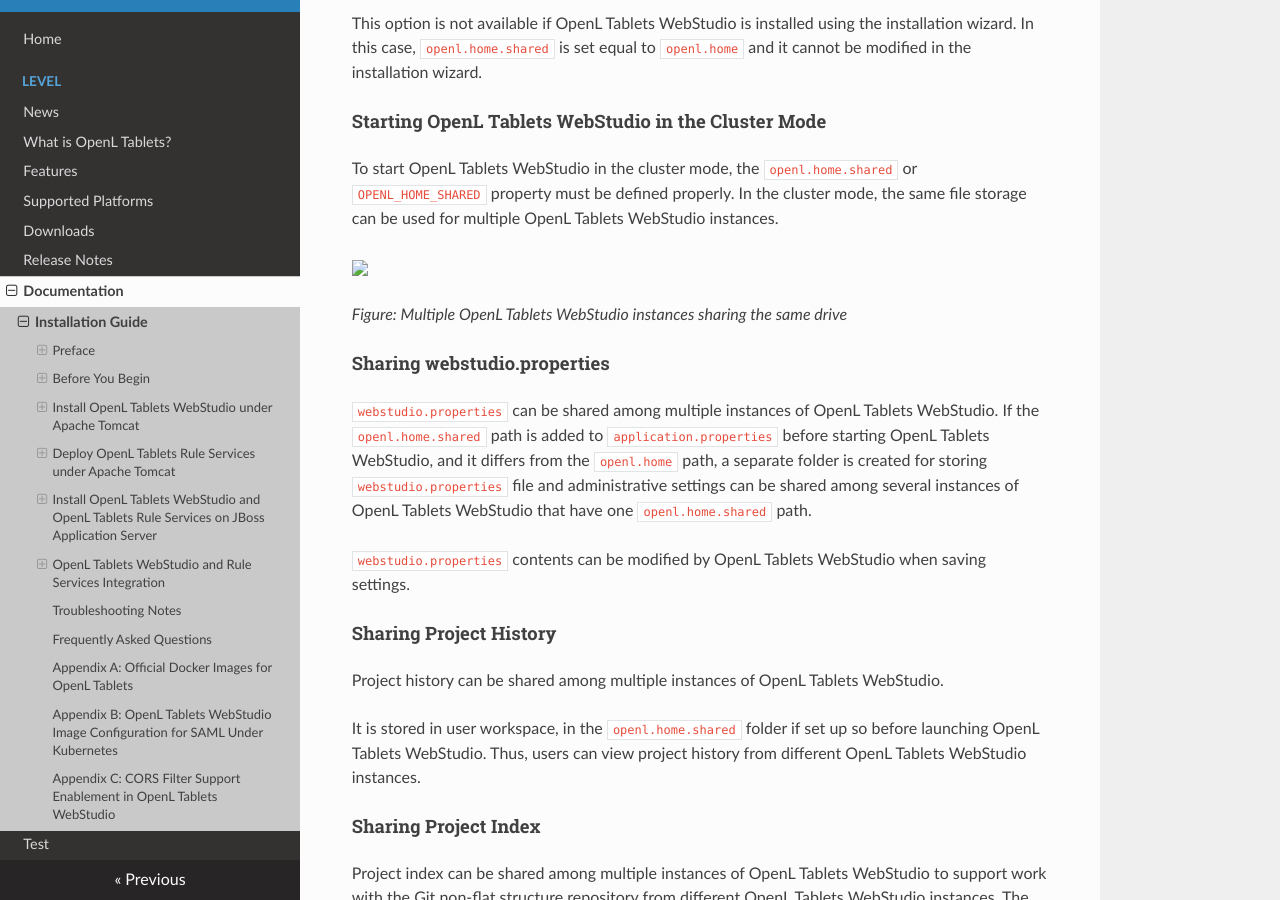
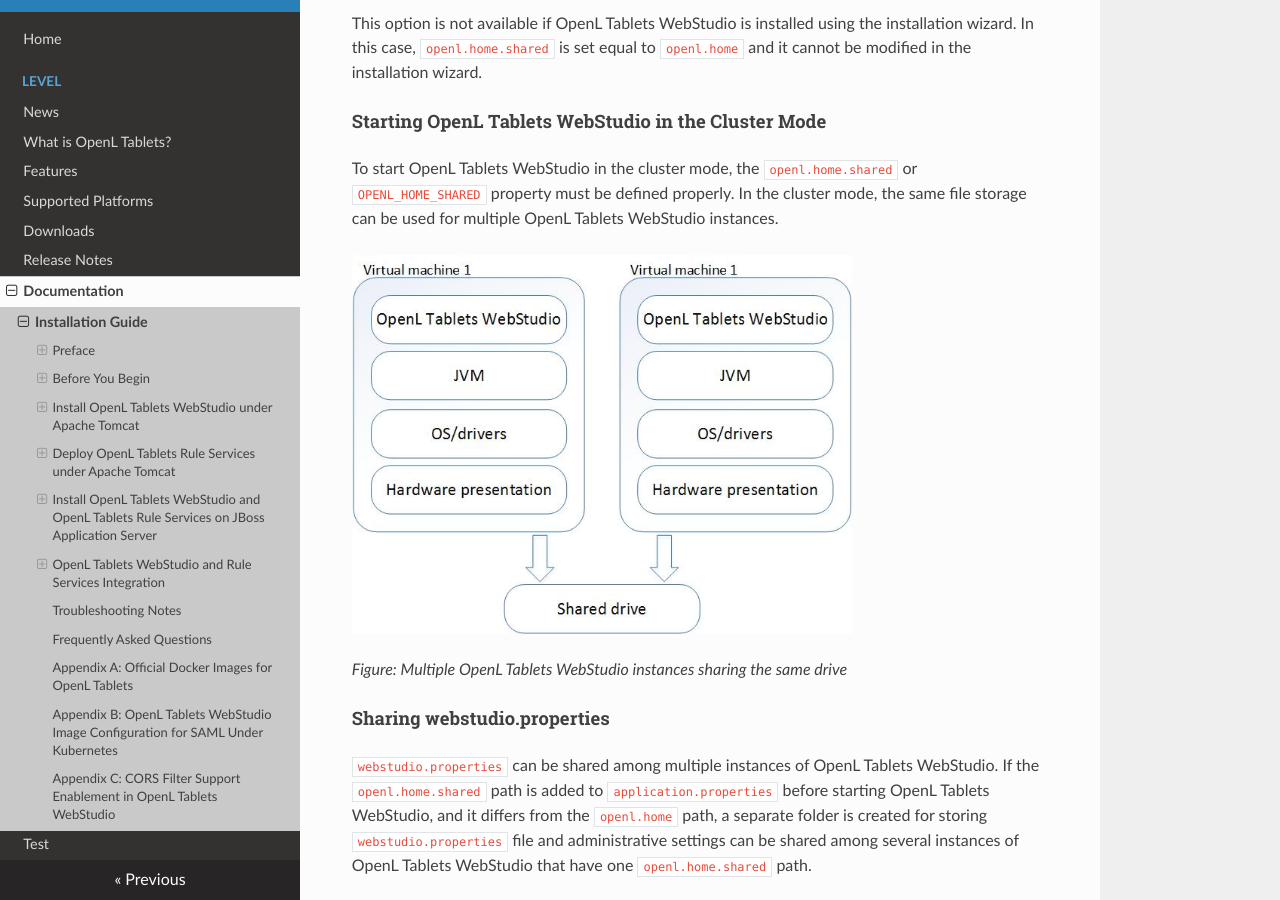
Before and after one commit to WWmonster/MarkdownTest, an MkDocs documentation site: the page built from docs/installationguide.md, in a window 1280 px wide and 900 px high, scrolled down 5141 px. Built offline with MkDocs 1.6.1, drawn with Linux system fonts in a browser that asks for light colours; nearby versions of some CDN libraries.

Commit message:
Update installationguide.md

```diff
--- a/docs/installationguide.md
+++ b/docs/installationguide.md
@@ -151,7 +151,7 @@ This option is not available if OpenL Tablets WebStudio is installed using the i
 
 To start OpenL Tablets WebStudio in the cluster mode, the `openl.home.shared` or `OPENL_HOME_SHARED` property must be defined properly. In the cluster mode, the same file storage can be used for multiple OpenL Tablets WebStudio instances.
 
-<img src="img/media_InstallationGuide/a9b21678a299178dbf55c69e15dc64db.jpeg" width="500">
+<img src="../../img/media_InstallationGuide/a9b21678a299178dbf55c69e15dc64db.jpeg" width="500">
 
 *Figure: Multiple OpenL Tablets WebStudio instances sharing the same drive*
 
```
